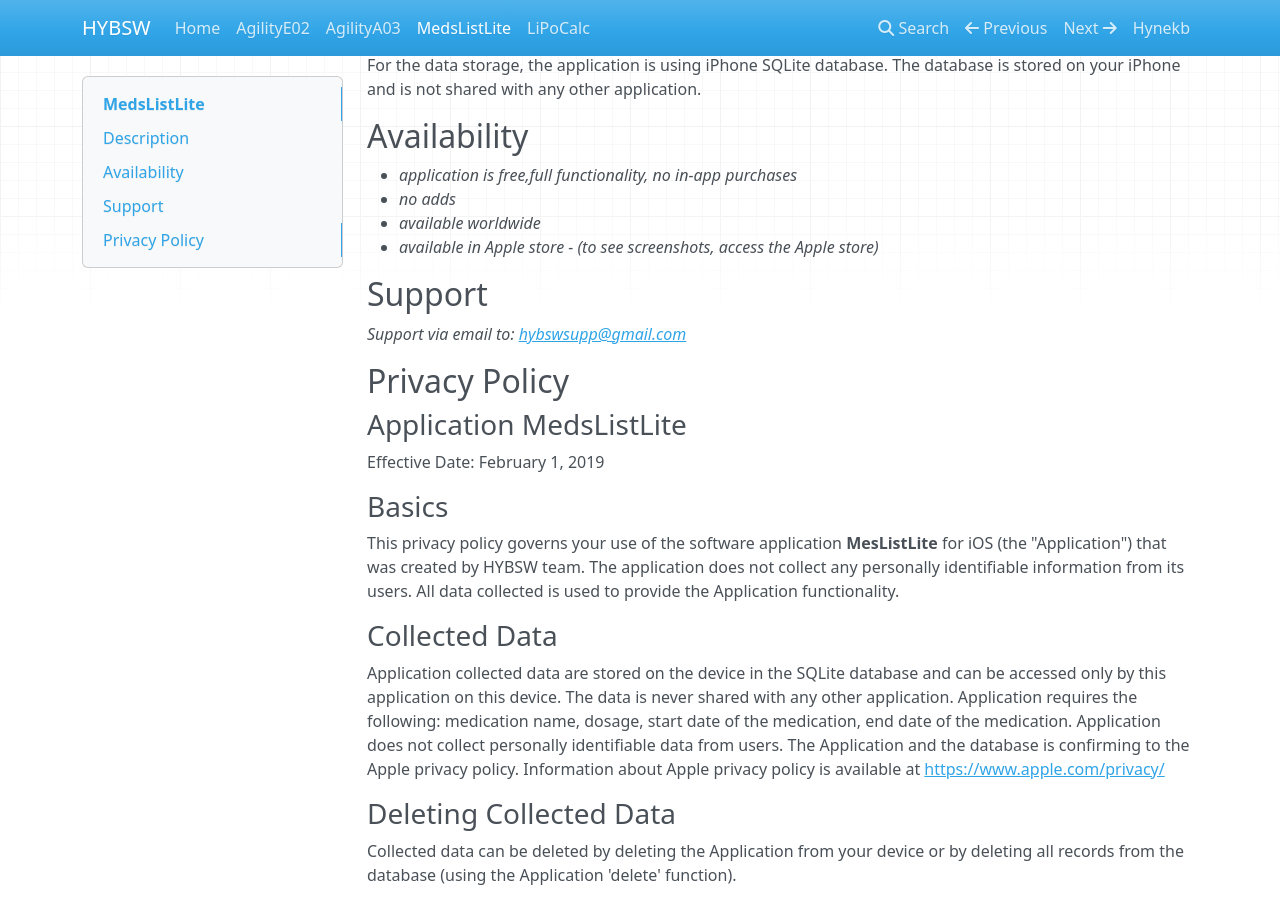
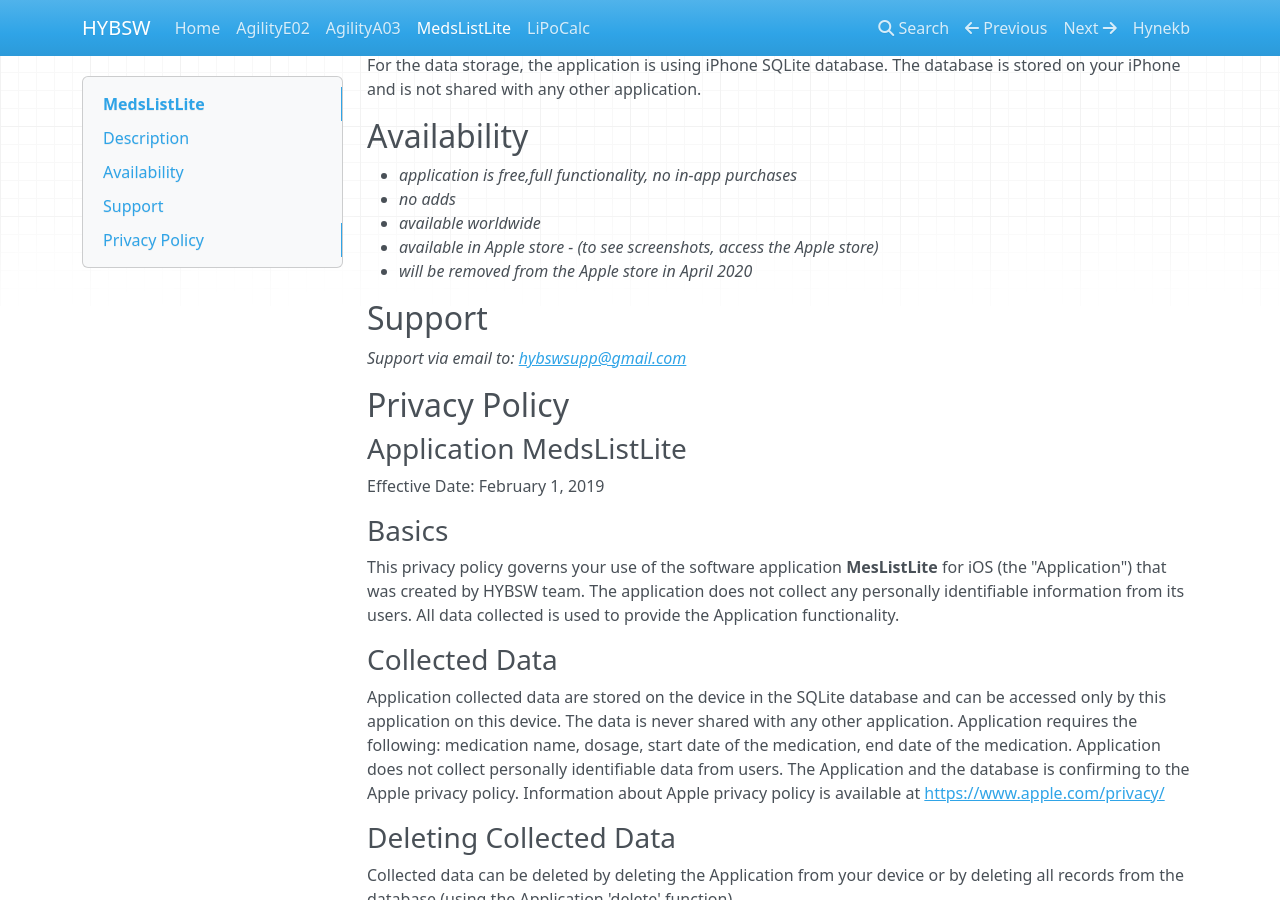
Before and after one commit to hynekb/github.io, an MkDocs documentation site: the page built from docs/medslistlite.md, in a window 1280 px wide and 900 px high, scrolled down 999 px. Built offline with MkDocs 1.6.1, drawn with Linux system fonts in a browser that asks for light colours; nearby versions of some CDN libraries.

Commit message:
edit mesdListLite

```diff
--- a/docs/medslistlite.md
+++ b/docs/medslistlite.md
@@ -40,6 +40,7 @@
 - *no adds*
 - *available worldwide*
 - *available in Apple store - (to see screenshots, access the Apple store)*
+- *will be removed from the Apple store in April 2020*
 
 ## Support
 *Support via email to: <hybswsupp@gmail.com>*
```
